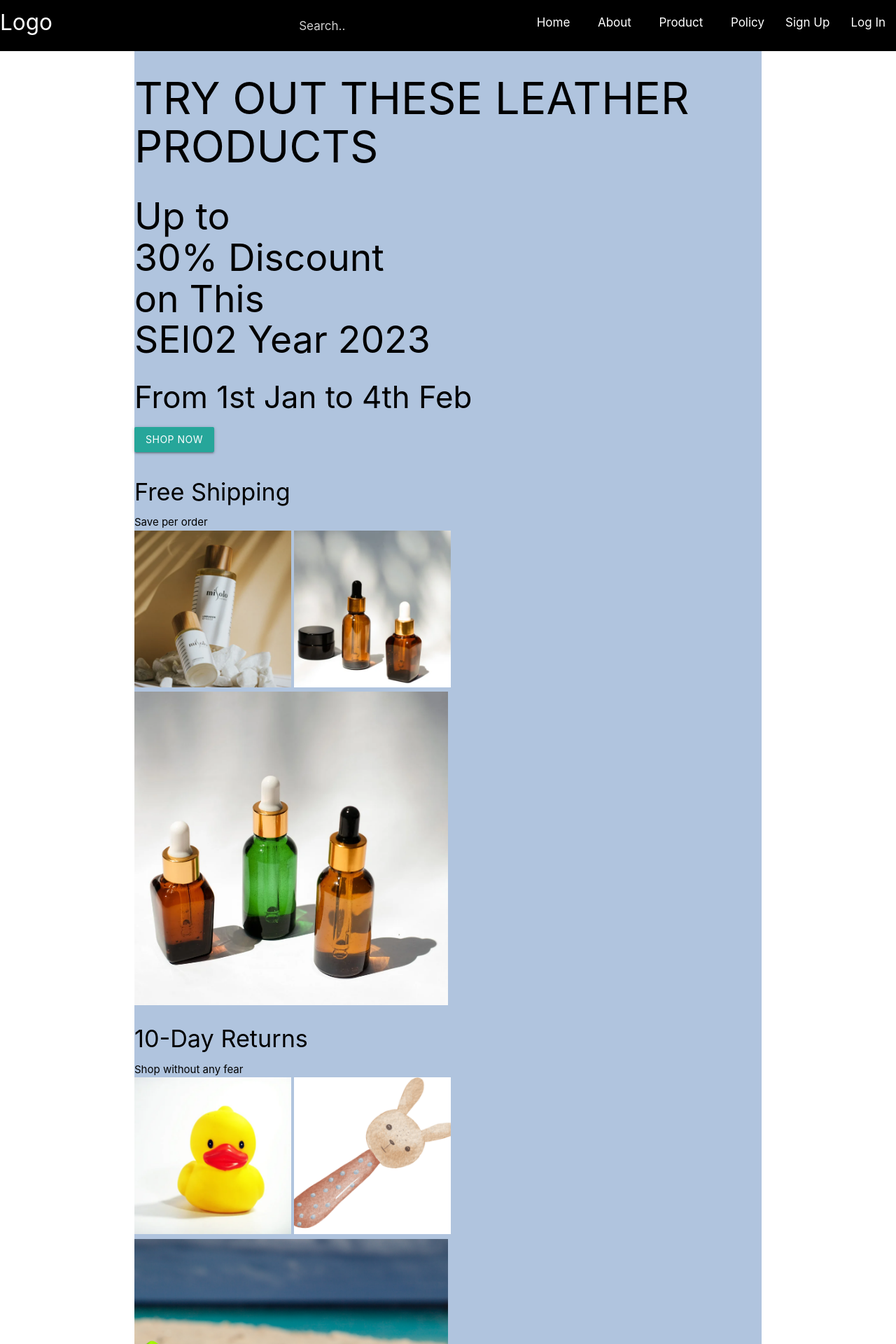
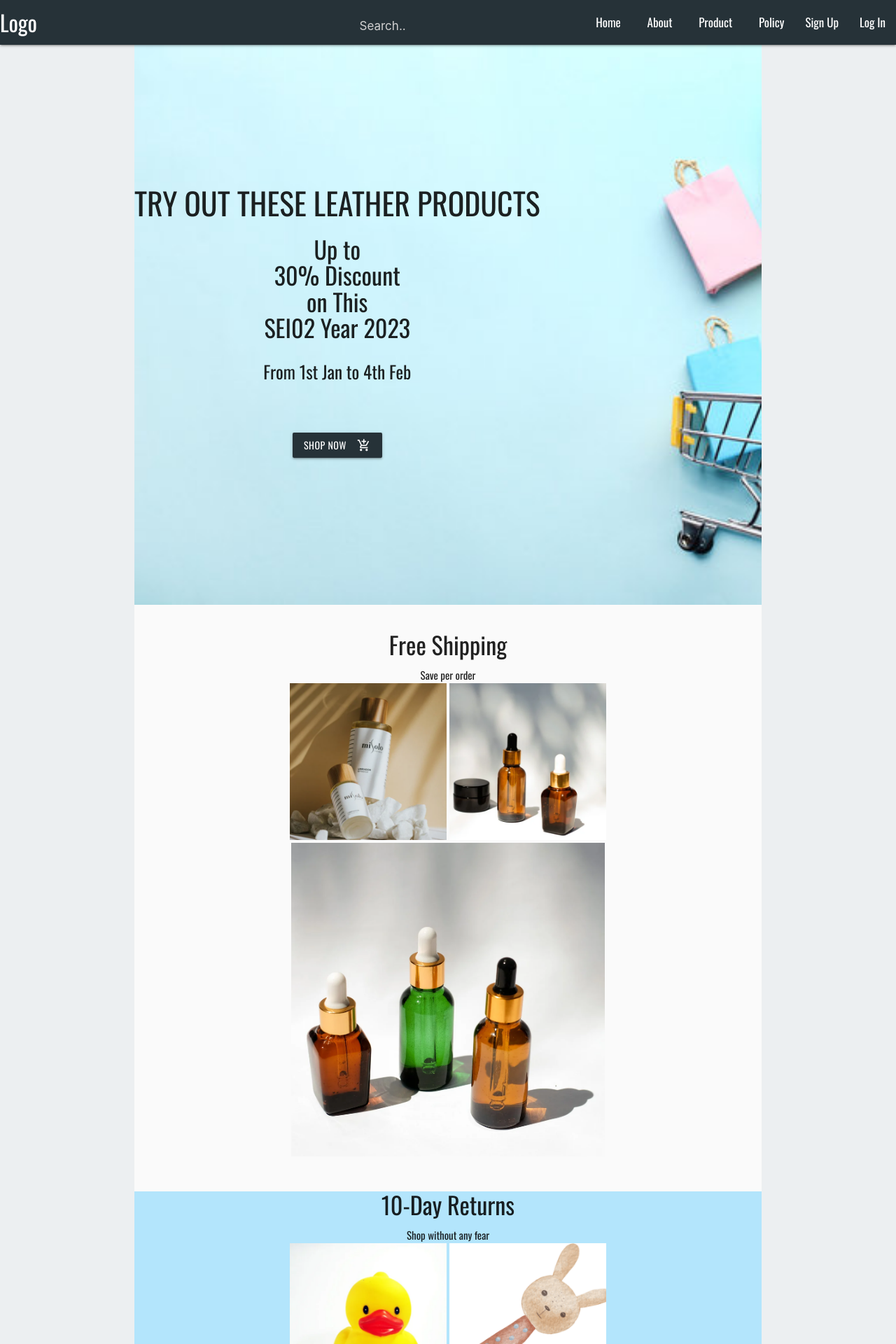
Before and after one commit to juma-altaitoon/Project-EcomCatalog-Django, a Django app: page / in a window 1280 px wide. Shown: the top 1920 px of the page at 70% size. Run offline with Django 4.2, Linux system fonts and the light colour scheme.

Commit message:
css- nusaiba

```diff
--- a/ecom_app/main_app/static/css/style.css
+++ b/ecom_app/main_app/static/css/style.css
@@ -1,21 +1,24 @@
 
 
      body {
-        background-color: black  gold yellow ;
+        /* background-color: black  gold yellow ; */
         display: flex;
+        background-color: #eceff1;
         min-height: 100vh;
         flex-direction: column;
+        font-family: 'Oswald', sans-serif;
+
     }
 
     main{
         flex: 1 0 auto;
-        color: black;
-        background-color: lightsteelblue;
+        /* color: black;
+        background-color: lightsteelblue; */
     }
 
     footer.page-footer {
         padding-top: 0;
-        background-color: black;
+        /* background-color: black; */
     }
 
     .flex-container {
@@ -24,37 +27,37 @@
       }
 
 
-    .nav-wrapper{
+    /* .nav-wrapper{
      background-color:black  ;
-     }
+     } */
 
      .topnav {
         overflow: hidden;
-        background-color: black ;
+        /* background-color: black ; */
       }
 
       .topnav a {
         float: left;
         display: block;
-        color: white;
+        /* color: white; */
         text-align: center;
         /* padding: 14px 16px; */
         text-decoration: none;
         font-size: 17px;
       }
 
-      .topnav a:hover {
+      /* .topnav a:hover {
         background-color: rgb(235, 15, 198);
         color: black;
-      }
+      } */
 
-      .topnav a.active {
+      /* .topnav a.active {
         background-color: #2196F3;
         color: rgb(69, 9, 9);
-      }
+      } */
 
       .topnav input[type=text] {
-        color:white;
+        /* color:white; */
         float: right;
         padding: 6px;
         margin-top: 8px;
@@ -73,7 +76,28 @@
           padding: 14px;
         }
 
-        .topnav input[type=text] {
+        /* .topnav input[type=text] {
           border: 1px solid rgb(251, 249, 249);
-        }
+        } */
       }
+
+      .iris {
+        background-image: url("/main_app/static/css/images/header2.jpg");
+        background-repeat: no-repeat;
+        height: 100vh;
+        background-size: cover;
+        display: flex;
+        flex-direction: column;
+        align-items:flex-start;
+        justify-content: center;
+
+    }
+
+      .mycard{
+        color: black;
+      }
+
+      .mycard:hover{
+        color: rgb(250, 250, 252);
+        background-color: #263238;
+      }
--- a/ecom_app/main_app/templates/base.html
+++ b/ecom_app/main_app/templates/base.html
@@ -5,10 +5,13 @@
     <meta charset="UTF-8">
     <meta http-equiv="X-UA-Compatible" content="IE=edge">
     <meta name="viewport" content="width=device-width, initial-scale=1.0">
-    <meta name="theme-color" content="#0000">
     <title>NNJM E-Commerce</title>
     <link rel="stylesheet" href="https://cdnjs.cloudflare.com/ajax/libs/materialize/1.0.0/css/materialize.min.css">
-    <link rel="stylesheet" href="{% static '/css/style.css' %}">
+    <link rel="stylesheet" type="text/css" href="{% static '/css/style.css' %}">
+    <link rel="preconnect" href="https://fonts.googleapis.com">
+    <link rel="preconnect" href="https://fonts.gstatic.com" crossorigin>
+    <link href="https://fonts.googleapis.com/css2?family=Oswald&display=swap" rel="stylesheet">
+    <link href="https://fonts.googleapis.com/icon?family=Material+Icons" rel="stylesheet">
     <script src="https://cdnjs.cloudflare.com/ajax/libs/materialize/1.0.0/js/materialize.min.js"></script>
 
 </head>
@@ -16,7 +19,7 @@
 
 <header class="navbar-fixed ">
     <nav>
-        <div class="nav-wrapper">
+        <div class="nav-wrapper blue-grey darken-4">
 
           <a href="{% url 'home' %}" class="brand-logo">Logo</a>
           <div class="topnav">
@@ -47,16 +50,21 @@
 
 
 </header>
-    <main class="container">
+    <main class="container center-align grey lighten-5">
         {% block content %}
 
 
 
 
         {% endblock %}
+        <br>
+    <br>
+    <br>
+    <br>
     </main>
 
-    <footer class = "page-footer">
+
+    <footer class = "page-footer blue-grey darken-4" >
         <div class="left">
             All rights reserved, &copy; 2023 NNJM &nbsp;
         </div>
--- a/ecom_app/main_app/templates/home.html
+++ b/ecom_app/main_app/templates/home.html
@@ -1,20 +1,31 @@
 {% extends 'base.html'%}
 {% block title %}Home{% endblock %}
     {% block content %}
-    <div class="intro">
-        <h1>TRY OUT THESE LEATHER PRODUCTS</h1>
-             <h2>
+    <div class="intro iris flow-text">
+      <br>
+          <div >
+
+        <h3  >TRY OUT THESE LEATHER PRODUCTS</h3>
+        <div>
+          <h4>
             Up to</br>
             <span class="dis">30%
               Discount</span></br>
             on This <br />
             SEI02 Year 2023
-             </h2>
-             <h3>From 1st Jan to 4th Feb</h3>
-             <a href="{% url 'product' %}" class="btn">SHOP NOW</a>
+          </h4>
+          <p>From 1st Jan to 4th Feb</p>
+          <br>
+          <a href="{% url 'product' %}" class="btn blue-grey darken-4"><i class="material-icons right">add_shopping_cart</i>SHOP NOW</a>
+
         </div>
 
-     </header>
+             <br>
+            </div>
+
+           <br>
+    </div>
+
 
      <!--Benefits  -->
      <section class="section benefits">
@@ -30,8 +41,8 @@
          </div>
         </div>
 
-
-         <div class="benefit">
+<br>        <div class=" light-blue lighten-4">
+  <div class="benefit light-blue lighten-4">
     <span class="icon"><i class="bx bx-book-reader"></i></span>
     <h4>10-Day Returns</h4>
     <span class="text">Shop without any fear</span>
@@ -47,11 +58,13 @@
     <span class="text">We are always there to help you</span>
   </div>
 </div>
+
+       </div>
      </section>
         </style>
         </head>
         <body>
-
+    <br>
         <div class="row">
           <div class="column" id="box3">
             <img src="/static/product-images/4.png" style="width:25%">
--- a/ecom_app/main_app/templates/main_app/category_confirm_delete.html
+++ b/ecom_app/main_app/templates/main_app/category_confirm_delete.html
@@ -6,7 +6,7 @@
 <p>Deleting a Category will permanently remove it.</p>
 <form action="" method="post">
     {% csrf_token%}
-    <input type="submit" value="Yes - Delete Category" class="btn red">
+    <input type="submit" value="Yes - Delete Category" class="btn blue-grey darken-4">
     <a href="{% url 'category_details' category.id %}" class="btn grey">No - Keep Product</a>
 </form>
 {% endblock %}
--- a/ecom_app/main_app/templates/main_app/product_confirm_delete.html
+++ b/ecom_app/main_app/templates/main_app/product_confirm_delete.html
@@ -2,11 +2,14 @@
 
 
 {% block content %}
+
+<br>
+<br>
 <h4>Delete Product?</h4>
 <p>Deleting a product will permanently remove {{product.name}} from collection.</p>
 <form action="" method="post">
     {% csrf_token%}
-    <input type="submit" value="Yes - Delete Product" class="btn red">
+    <input type="submit" value="Yes - Delete Product" class="btn btn blue-grey darken-4">
     <a href="{% url 'product_details' product.id %}" class="btn grey">No - Keep Product</a>
 </form>
 {% endblock %}
```
Also changed, not shown: ecom_app/main_app/templates/main_app/product_list.html (+12 -5 lines), ecom_app/main_app/static/category-images/Arduino_ftdi_chip-1.jpg (added), ecom_app/main_app/static/category-images/Learn-how-to-make-a-simple-wooden-table-at-home1.jpg (added), ecom_app/main_app/static/css/images/header2.jpg (added), ecom_app/main_app/static/product-images/360_F_410661644_FOqrrgre7h3VAIgx064Jj49ZzuAU9V9E.jpg (added), ecom_app/main_app/static/product-images/Learn-how-to-make-a-simple-wooden-table-at-home1.jpg (added). Lines whose indentation alone changed are shown as unchanged.
